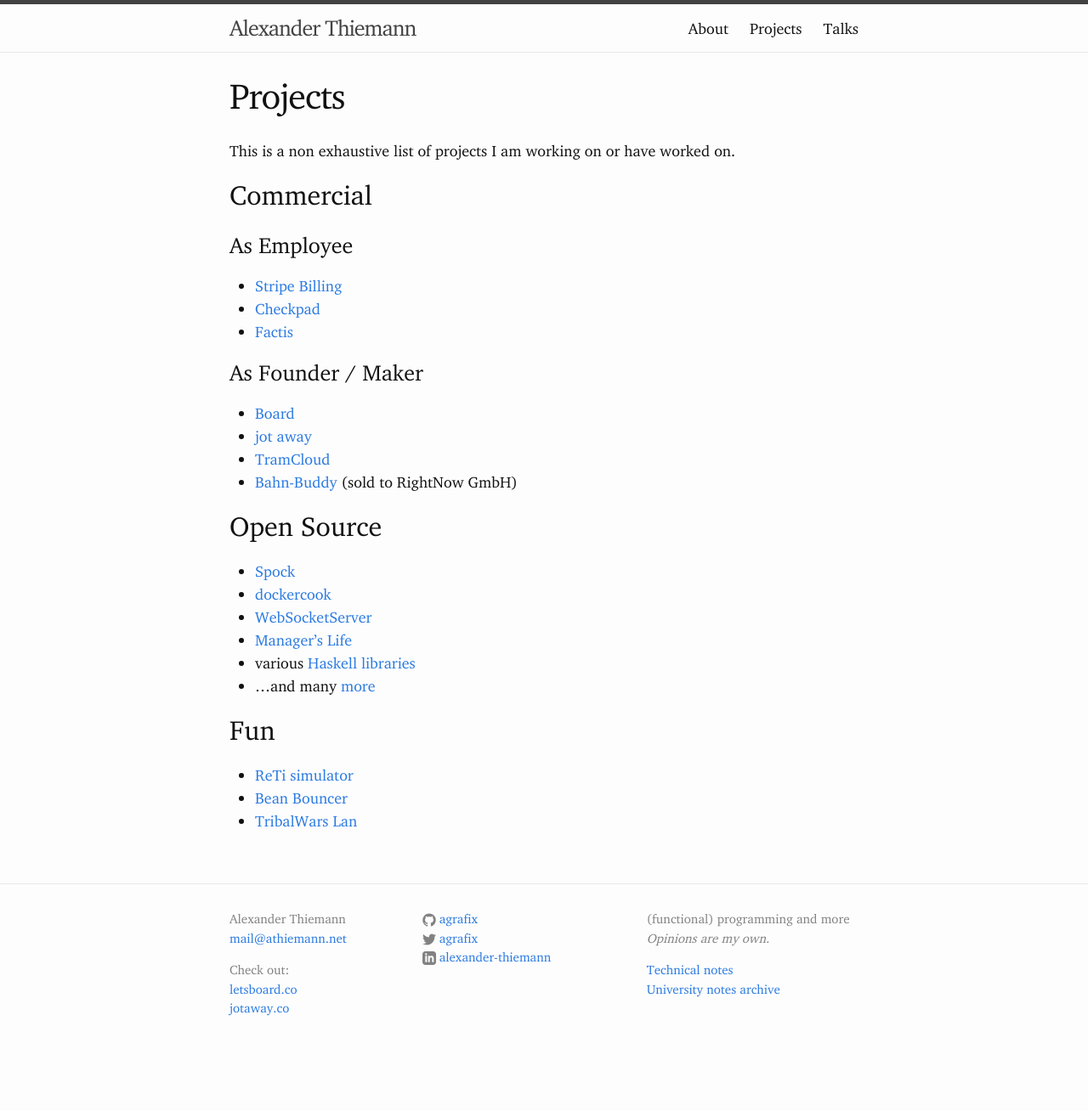
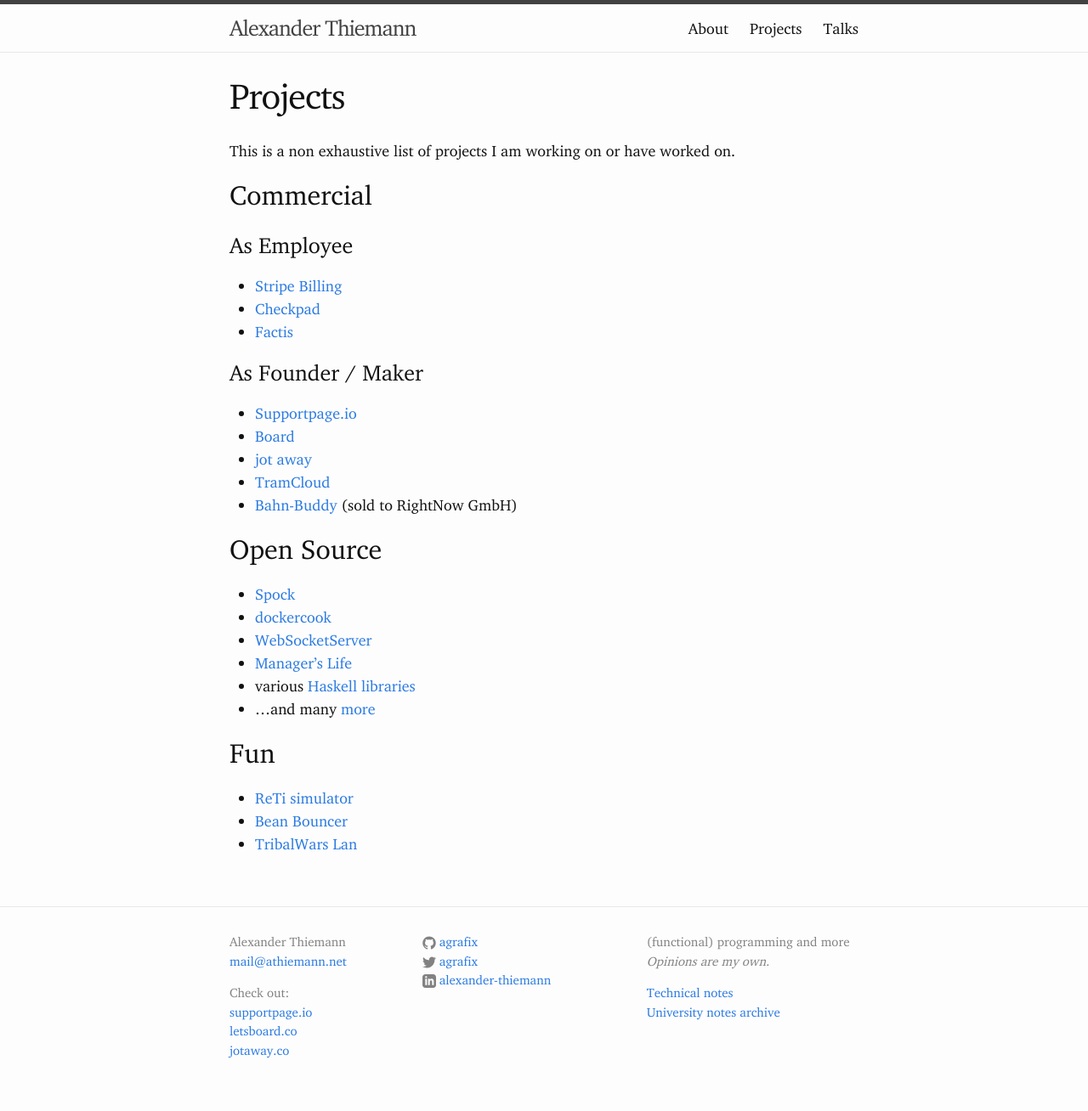
Before and after one commit to agrafix/homepage, a Jekyll site: the page built from projects.md, in a window 1280 px wide. Shown: the whole page at 85% size. Built offline with Jekyll 4.4.1, drawn with Linux system fonts in a browser that asks for light colours; before the commit the page ends 1259 px from its top, so only the background shows below that.

Commit message:
supportpage is a thing

```diff
--- a/_includes/footer.html
+++ b/_includes/footer.html
@@ -10,6 +10,7 @@
         </ul>
         <ul class="contact-list">
           <li>Check out:</li>
+          <li><a href="https://supportpage.io">supportpage.io</a></li>
           <li><a href="https://letsboard.co">letsboard.co</a></li>
           <li><a href="https://jotaway.co">jotaway.co</a></li>
         </ul>
--- a/projects.md
+++ b/projects.md
@@ -14,6 +14,7 @@ This is a non exhaustive list of projects I am working on or have worked on.
 * [Factis][factis]
 
 ### As Founder / Maker
+* [Supportpage.io][supportpage]
 * [Board][board]
 * [jot away][jotaway]
 * [TramCloud][tc]
@@ -32,6 +33,7 @@ This is a non exhaustive list of projects I am working on or have worked on.
 * [Bean Bouncer][beanbouncer]
 * [TribalWars Lan][twlan]
 
+[supportpage]: https://supportpage.io
 [board]: https://letsboard.co
 [jotaway]: https://jotaway.co
 [tc]: https://www.tramcloud.net
```
